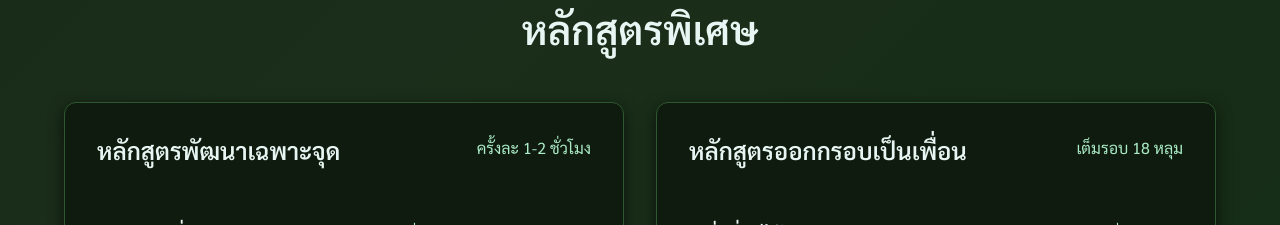
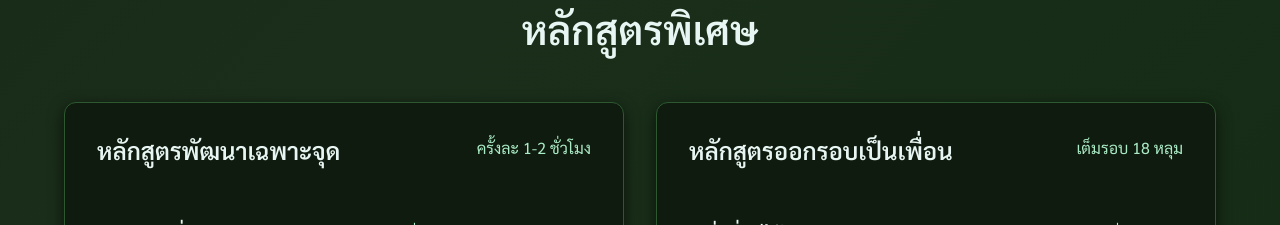
Before and after one commit to Cognis72/progolf, a plain HTML site: page courses.html in a window 1280 px wide. Shown: the part 2120-2345 px from the top of the page. Drawn offline with Linux system fonts and the light colour scheme.

Commit message:
Update courses.html

```diff
--- a/courses.html
+++ b/courses.html
@@ -292,7 +292,7 @@
 
                     <div class="course-card">
                         <div class="course-header">
-                            <h3 data-th="หลักสูตรออกกรอบเป็นเพื่อน" data-en="On-Course Companion Course">หลักสูตรออกกรอบเป็นเพื่อน</h3>
+                            <h3 data-th="หลักสูตรออกรอบเป็นเพื่อน" data-en="On-Course Companion Course">หลักสูตรออกกรอบเป็นเพื่อน</h3>
                             <p class="course-duration" data-th="เต็มรอบ 18 หลุม" data-en="Full 18-hole round">เต็มรอบ 18 หลุม</p>
                         </div>
                         <div class="course-details">
```
